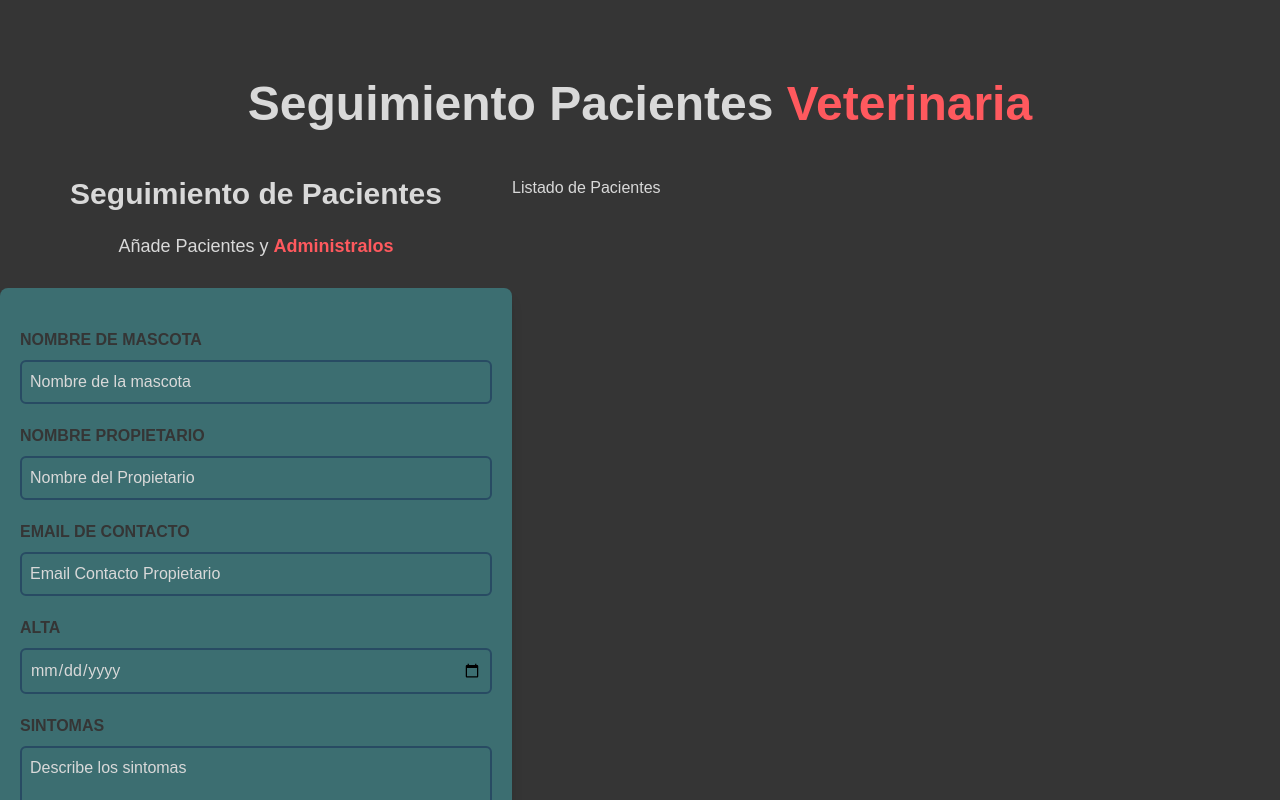
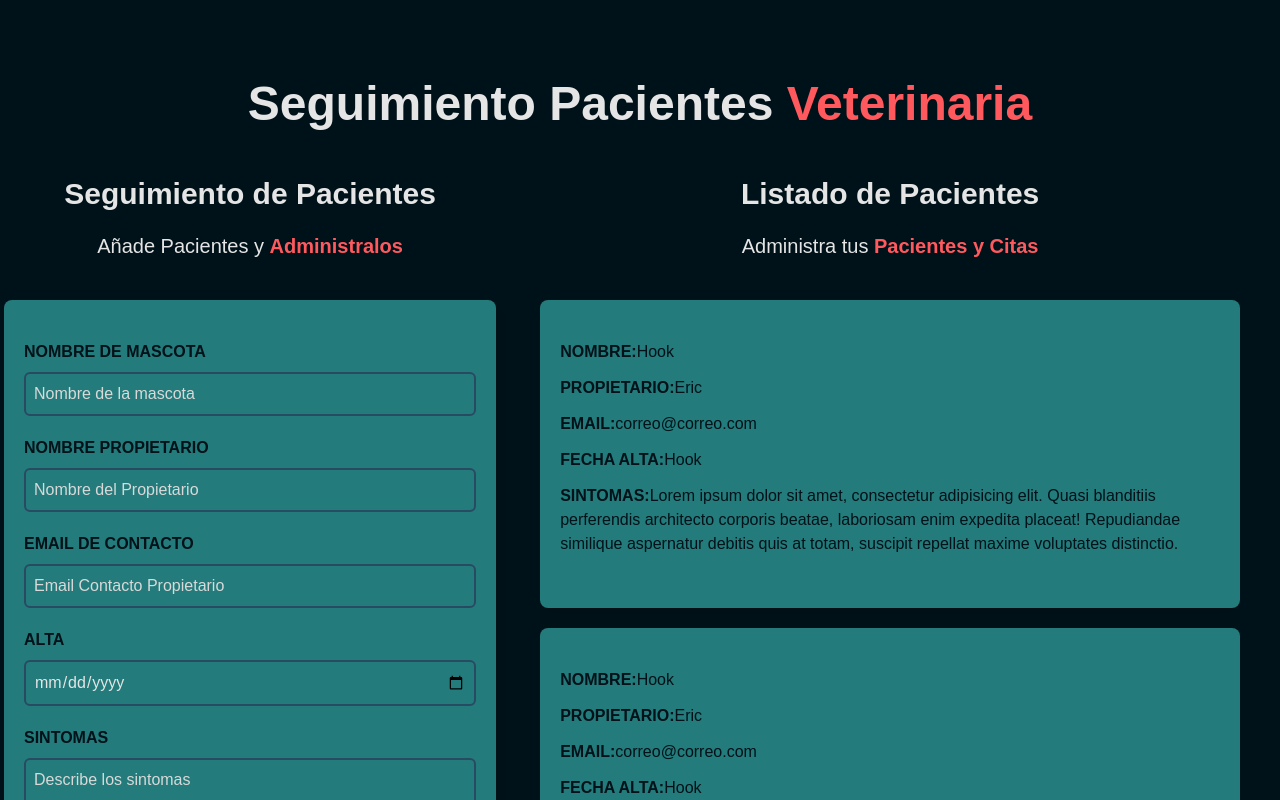
Before and after one commit to recover1988/REACT-CitasReact, a React (Vite) app: page / in a window 1280 px wide. Shown: the top 800 px of the page. Built offline with nearby package versions, Linux system fonts and the light colour scheme.

Commit message:
scrollbar

```diff
--- a/index.html
+++ b/index.html
@@ -6,7 +6,7 @@
     <meta name="viewport" content="width=device-width, initial-scale=1.0" />
     <title>Citas + React</title>
   </head>
-  <body class="bg-color5 text-color2 h-screen">
+  <body class="bg-color5 text-color1 h-screen">
     <div id="root"></div>
     <script type="module" src="/src/main.jsx"></script>
   </body>
--- a/package.json
+++ b/package.json
@@ -18,6 +18,7 @@
     "@vitejs/plugin-react": "^3.1.0",
     "autoprefixer": "^10.4.14",
     "postcss": "^8.4.21",
+    "tailwind-scrollbar": "^3.0.0",
     "tailwindcss": "^3.3.1",
     "vite": "^4.2.0"
   }
--- a/src/components/Form.jsx
+++ b/src/components/Form.jsx
@@ -2,11 +2,11 @@ import React from "react";
 
 const Form = () => {
 	return (
-		<div className="md:w-1/2 lg:w-2/5">
+		<div className="md:w-1/2 lg:w-2/5 mx-1">
 			<h2 className="font-black text-3xl text-center">
 				Seguimiento de Pacientes
 			</h2>
-			<p className="text-lg mt-5 text-center  mb-7">
+			<p className="text-xl mt-5 text-center  mb-10">
 				Añade Pacientes y{" "}
 				<span className="text-color6 font-bold">Administralos</span>
 			</p>
--- a/src/components/ListPatients.jsx
+++ b/src/components/ListPatients.jsx
@@ -1,8 +1,20 @@
+import Patient from "./Patient";
 
 const ListPatients = () => {
 	return (
-		<div className="w-1/2 lg:w-3/5">
-			<h2 className="bg-red-800">Listado de Pacientes</h2>
+		<div className="md:w-1/2 lg:w-3/5 md:h-screen mx-5 px-5 h-screen">
+			<h2 className="font-black text-3xl text-center">Listado de Pacientes</h2>
+			<p className="text-xl mt-5 mb-10 text-center">
+				Administra tus {""}{" "}
+				<span className="text-color6 font-bold ">Pacientes y Citas</span>
+			</p>
+			<div className=" h-full overflow-y-scroll  scrollbar-thumb-color6 scrollbar-track-color4 scrollbar-thin">
+				<Patient />
+				<Patient />
+				<Patient />
+				<Patient />
+				<Patient />
+			</div>
 		</div>
 	);
 };
--- /dev/null
+++ b/src/components/Patient.jsx
@@ -0,0 +1,35 @@
+import React from "react";
+
+const Patient = () => {
+	return (
+		<div className="bg-color3 shadow-lg rounded-lg px-5 py-10 mb-5">
+			<p className="font-bold mb-3 text-color5 uppercase">
+				Nombre:
+				<span className="font-normal normal-case">Hook</span>
+			</p>
+			<p className="font-bold mb-3 text-color5 uppercase">
+				Propietario:
+				<span className="font-normal normal-case">Eric</span>
+			</p>
+			<p className="font-bold mb-3 text-color5 uppercase">
+				Email:
+				<span className="font-normal normal-case">correo@correo.com</span>
+			</p>
+			<p className="font-bold mb-3 text-color5 uppercase">
+				Fecha Alta:
+				<span className="font-normal normal-case">Hook</span>
+			</p>
+			<p className="font-bold mb-3 text-color5 uppercase">
+				Sintomas:
+				<span className="font-normal normal-case">
+					Lorem ipsum dolor sit amet, consectetur adipisicing elit. Quasi
+					blanditiis perferendis architecto corporis beatae, laboriosam enim
+					expedita placeat! Repudiandae similique aspernatur debitis quis at
+					totam, suscipit repellat maxime voluptates distinctio.
+				</span>
+			</p>
+		</div>
+	);
+};
+
+export default Patient;
--- a/tailwind.config.js
+++ b/tailwind.config.js
@@ -7,14 +7,14 @@ export default {
 			serif: ["Merriweather", "serif"],
 		},
 		colors: {
-		color1:'#ffffff',
+		color1:'#e5e5e5',
 		color2:'#d9d9d9',
-		color3:'#3c6e71',
+		color3:'#247b7b',
 		color4:'#284b63',
-		color5:'#353535',
+		color5:'#001219',
 		color6:'#ff595e',
 		},
 		extend: {},
 	},
-	plugins: [],
+	plugins: [require('tailwind-scrollbar')],
 };
```
Also changed, not shown: 2 other files (tests, documents, lock files or other folders).
